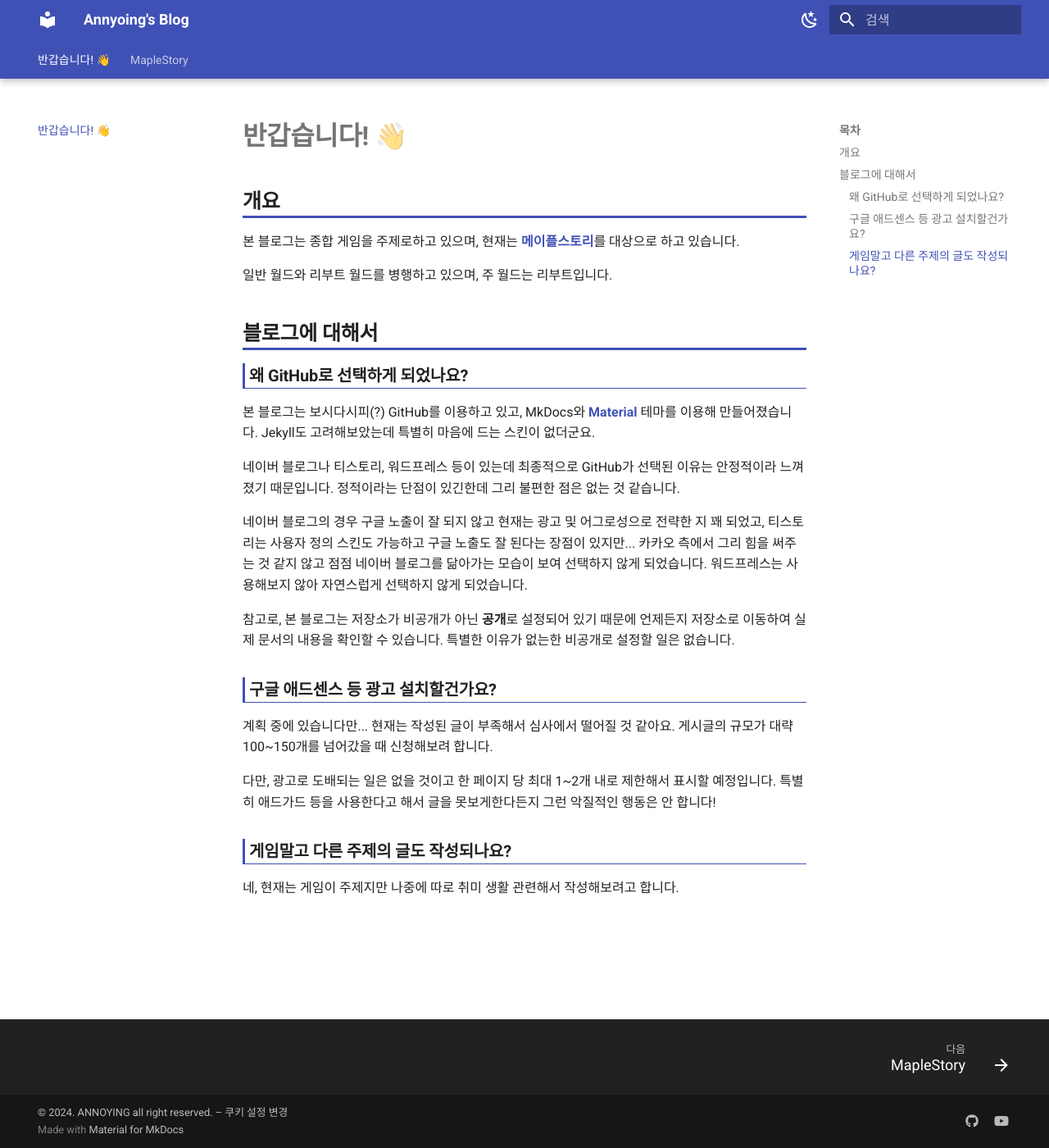
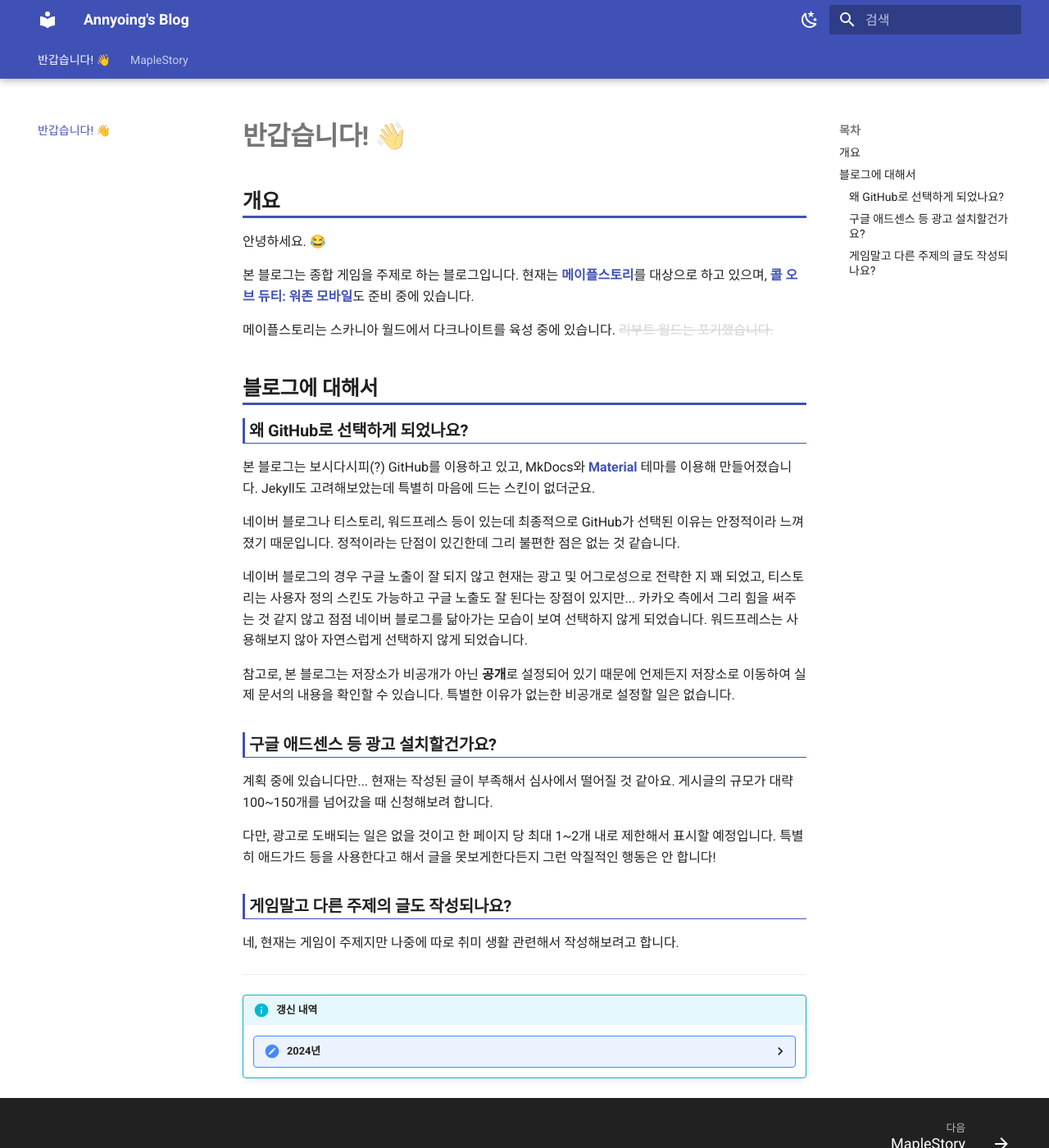
Before and after one commit to AN-NOYING/ANNOYING, an MkDocs documentation site: the page built from docs/index.md, in a window 1280 px wide and 1400 px high. Shown: the whole window at 82% size. Built offline with MkDocs 1.6.1 and Material for MkDocs 9.7.7, drawn with Linux system fonts in a browser that asks for light colours; some web fonts are replaced.

Commit message:
Update index.md

```diff
--- a/docs/index.md
+++ b/docs/index.md
@@ -2,9 +2,11 @@
 
 ## 개요
 
-본 블로그는 종합 게임을 주제로하고 있으며, 현재는 [메이플스토리](https://maplestory.nexon.com/Home/Main "MapleStory")를 대상으로 하고 있습니다.
+안녕하세요. 😂
 
-일반 월드와 리부트 월드를 병행하고 있으며, 주 월드는 리부트입니다.
+본 블로그는 종합 게임을 주제로 하는 블로그입니다. 현재는 [메이플스토리](https://maplestory.nexon.com/Home/Main "MapleStory")를 대상으로 하고 있으며, [콜 오브 듀티: 워존 모바일](https://www.callofduty.com/warzonemobile "COD:WZM")도 준비 중에 있습니다.
+
+메이플스토리는 스카니아 월드에서 다크나이트를 육성 중에 있습니다. ~~리부트 월드는 포기했습니다.~~{: style="color: lightgray" }
 
 ## 블로그에 대해서
 
@@ -27,3 +29,9 @@
 ### 게임말고 다른 주제의 글도 작성되나요?
 
 네, 현재는 게임이 주제지만 나중에 따로 취미 생활 관련해서 작성해보려고 합니다.
+
+--------------------------------------------------
+
+!!! info "갱신 내역"
+    ??? 2024년
+        - 블로그 메인의 게시글 내용 수정 (03/15)
```
